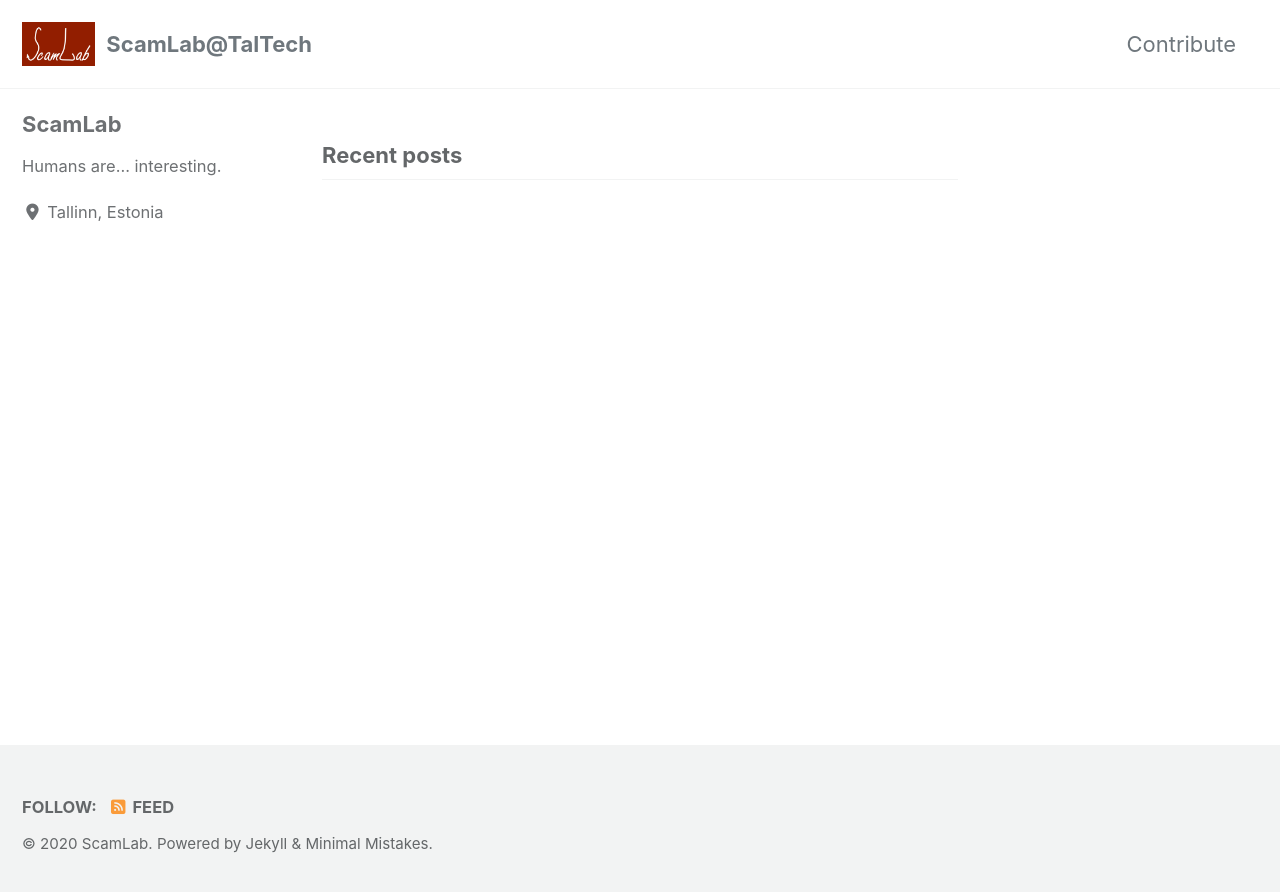
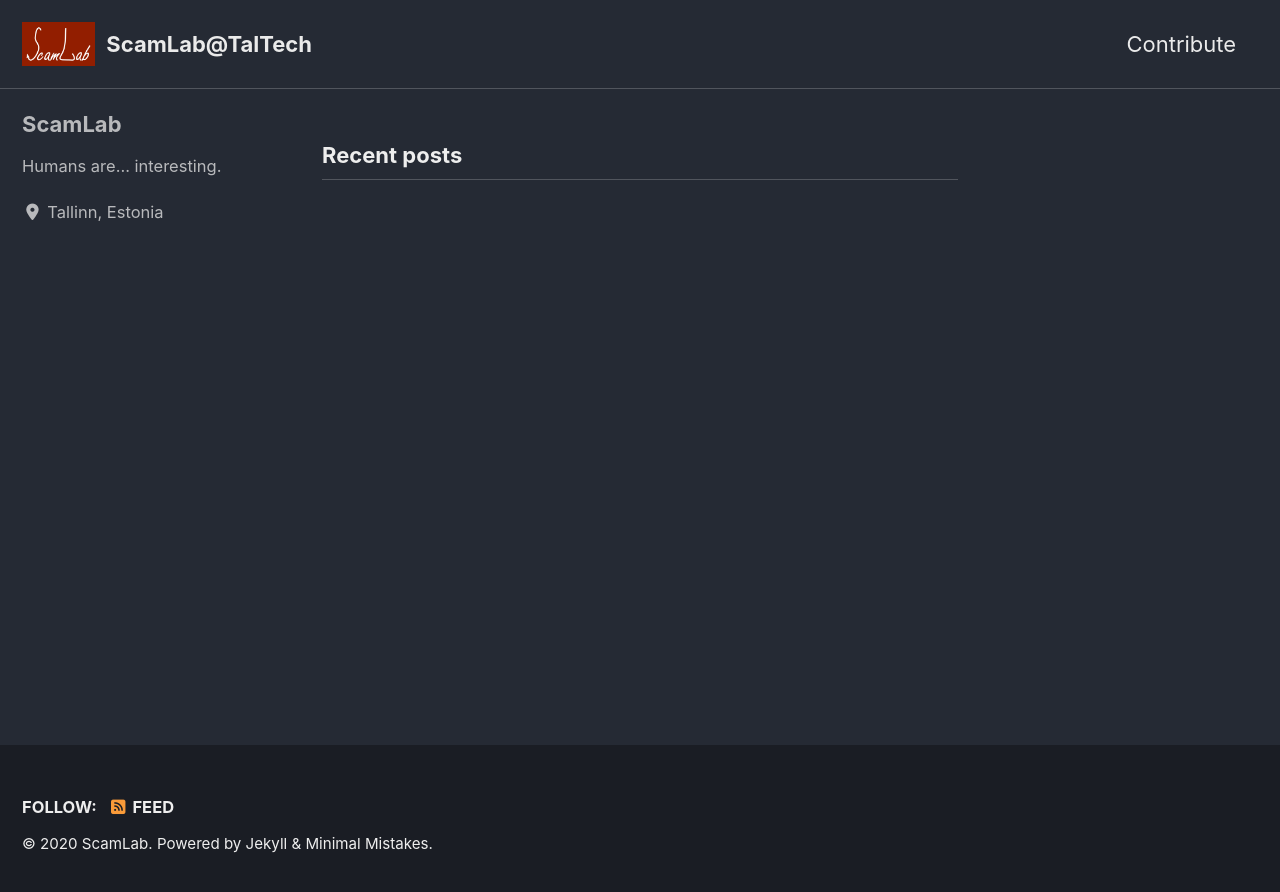
Before and after one commit to scamlab/scamlab.github.io, a Jekyll site: the page built from index.html, in a window 1280 px wide. Shown: the top 892 px of the page. Built offline with Jekyll 4.4.1, drawn with Linux system fonts in a browser that asks for light colours; cached includes are drawn as plain includes; nearby versions of some CDN libraries; the list of posts is cut into pages by our own code.

Commit message:
dark theme

```diff
--- a/_config.yml
+++ b/_config.yml
@@ -12,7 +12,7 @@
 
 # theme                  : "minimal-mistakes-jekyll"
 remote_theme           : "mmistakes/minimal-mistakes@4.19.3"
-minimal_mistakes_skin    : "default" # "air", "aqua", "contrast", "dark", "dirt", "neon", "mint", "plum", "sunrise"
+minimal_mistakes_skin    : "dark" # "default" "air", "aqua", "contrast", "dark", "dirt", "neon", "mint", "plum", "sunrise"
 
 # Site Settings
 locale                   : "en-US"
```
